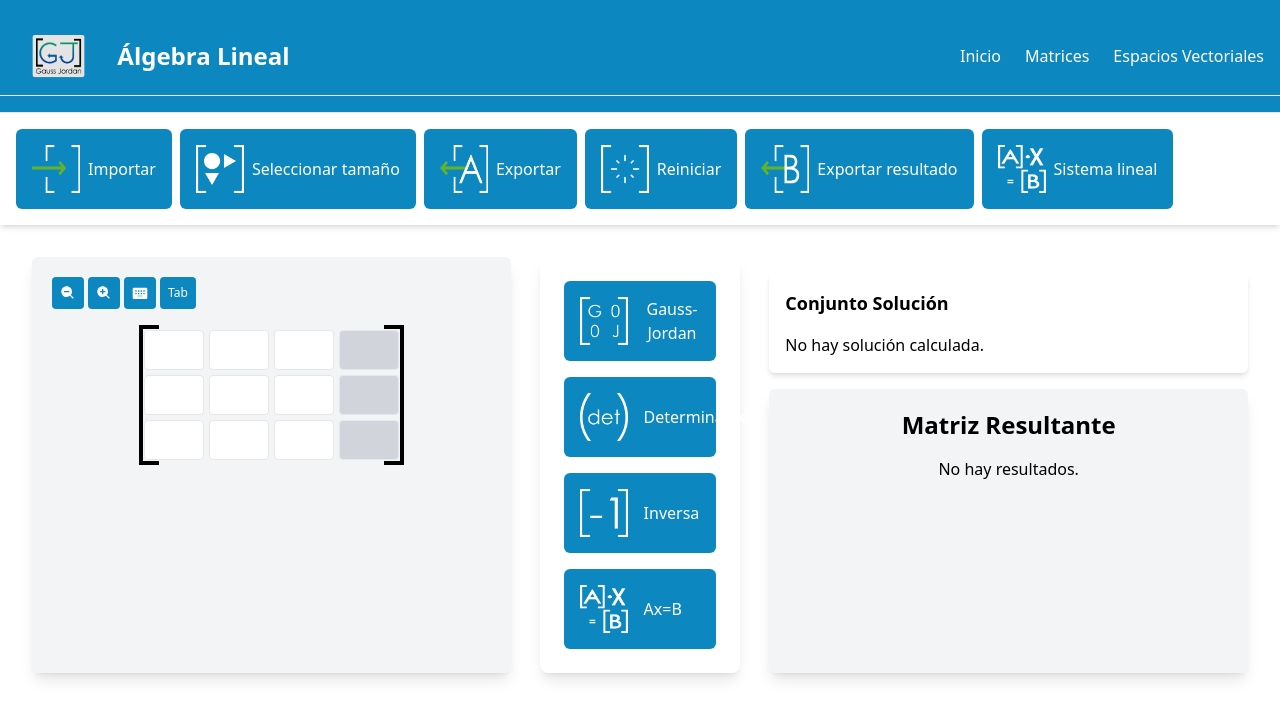
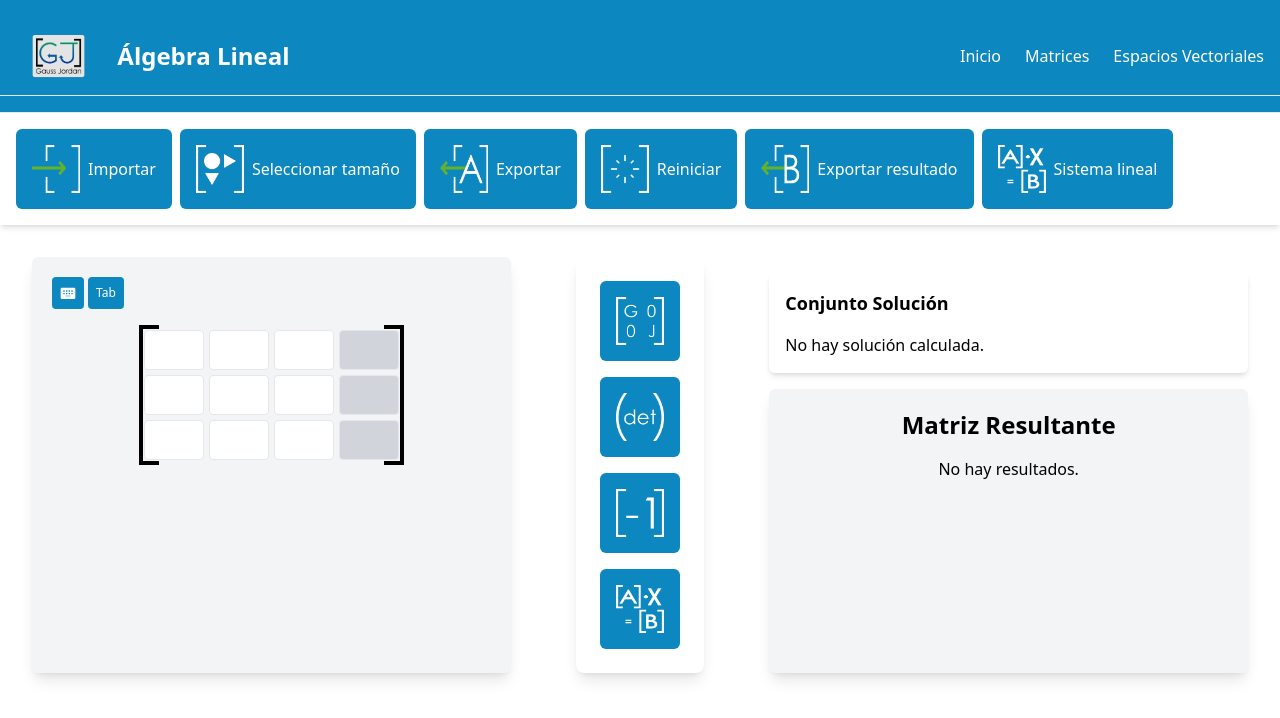
Before and after one commit to juliovalenciag/algebra-lineal, a React (Vite) app: page /matrices in a window 1280 px wide. Shown: the top 718 px of the page. Built offline with nearby package versions, Linux system fonts and the light colour scheme.

Commit message:
zoom off

```diff
--- a/src/components/matrices/MatrixInput.jsx
+++ b/src/components/matrices/MatrixInput.jsx
@@ -131,12 +131,14 @@ const MatrixInput = ({ onShowKeyboard, setActiveCell, activeCell, onTab }) => {
         <div className='relative flex flex-col items-center shadow-lg rounded-md bg-gray-100 p-5 w-full h-full'>
             <div className="flex items-center justify-between w-full mb-4">
                 <div className="flex space-x-1">
+                    {/*
                     <button onClick={handleZoomOut} className="bg-primary text-white p-2 rounded">
                         <BiSolidZoomOut />
                     </button>
                     <button onClick={handleZoomIn} className="bg-primary text-white p-2 rounded">
                         <BiSolidZoomIn />
                     </button>
+                    */}
                     <button onClick={onShowKeyboard} className="bg-primary text-white p-2 rounded">
                         <MdKeyboardAlt />
                     </button>
--- a/src/components/matrices/MethodButtons.jsx
+++ b/src/components/matrices/MethodButtons.jsx
@@ -16,28 +16,26 @@ const MethodButtons = () => {
                 className='flex items-center justify-center lg:justify-start space-x-2 lg:space-x-4 bg-primary hover:bg-primary-dark dark:hover:bg-secondary-dark text-white p-2 lg:p-4 rounded-md w-full max-w-xs'
             >
                 <img src={gaussJordanIcon} alt="Gauss-Jordan" className='w-10 h-10 lg:w-12 lg:h-12' />
-                <span className='hidden lg:inline text-xs lg:text-base'>Gauss-Jordan</span>
             </Button>
             <Button
                 onClick={calculateDeterminant}
                 className='flex items-center justify-center lg:justify-start space-x-2 lg:space-x-4 bg-primary hover:bg-primary-dark dark:hover:bg-secondary-dark text-white p-2 lg:p-4 rounded-md w-full max-w-xs'
             >
                 <img src={determinanteIcon} alt="Determinante" className='w-10 h-10 lg:w-12 lg:h-12' />
-                <span className='hidden lg:inline text-xs lg:text-base'>Determinante</span>
             </Button>
             <Button
                 onClick={calculateInverse}
                 className='flex items-center justify-center lg:justify-start space-x-2 lg:space-x-4 bg-primary hover:bg-primary-dark dark:hover:bg-secondary-dark text-white p-2 lg:p-4 rounded-md w-full max-w-xs'
             >
                 <img src={inversaIcon} alt="Inversa" className='w-10 h-10 lg:w-12 lg:h-12' />
-                <span className='hidden lg:inline text-xs lg:text-base'>Inversa</span>
+
             </Button>
             <Button
                 onClick={solveLinearSystem}
                 className='flex items-center justify-center lg:justify-start space-x-2 lg:space-x-4 bg-primary hover:bg-primary-dark dark:hover:bg-secondary-dark text-white p-2 lg:p-4 rounded-md w-full max-w-xs'
             >
                 <img src={systemIcon} alt="Sistema Lineal" className='w-10 h-10 lg:w-12 lg:h-12' />
-                <span className='hidden lg:inline text-xs lg:text-base'>Ax=B</span>
+
             </Button>
         </div>
     );
```
